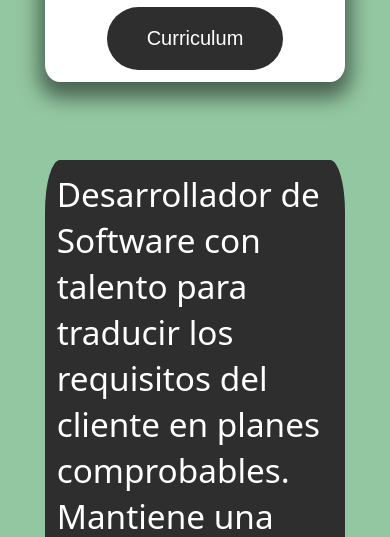
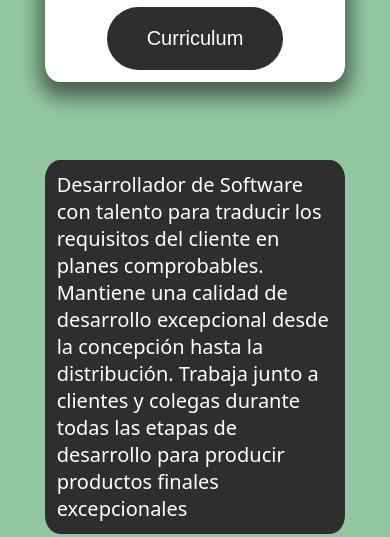
Before and after one commit to Juanciro/Juanciro.github.io, a plain HTML site: page index.html in a window 390 px wide. Shown: the part 321-858 px from the top of the page. Drawn offline with Linux system fonts and the light colour scheme.

Commit message:
Update style-index.css

```diff
--- a/style-index.css
+++ b/style-index.css
@@ -83,6 +83,6 @@ button:hover{
     }
 
     .description-card>p{
-        font-size: 25pt;
+        font-size: 1em;
     }
 }
```
